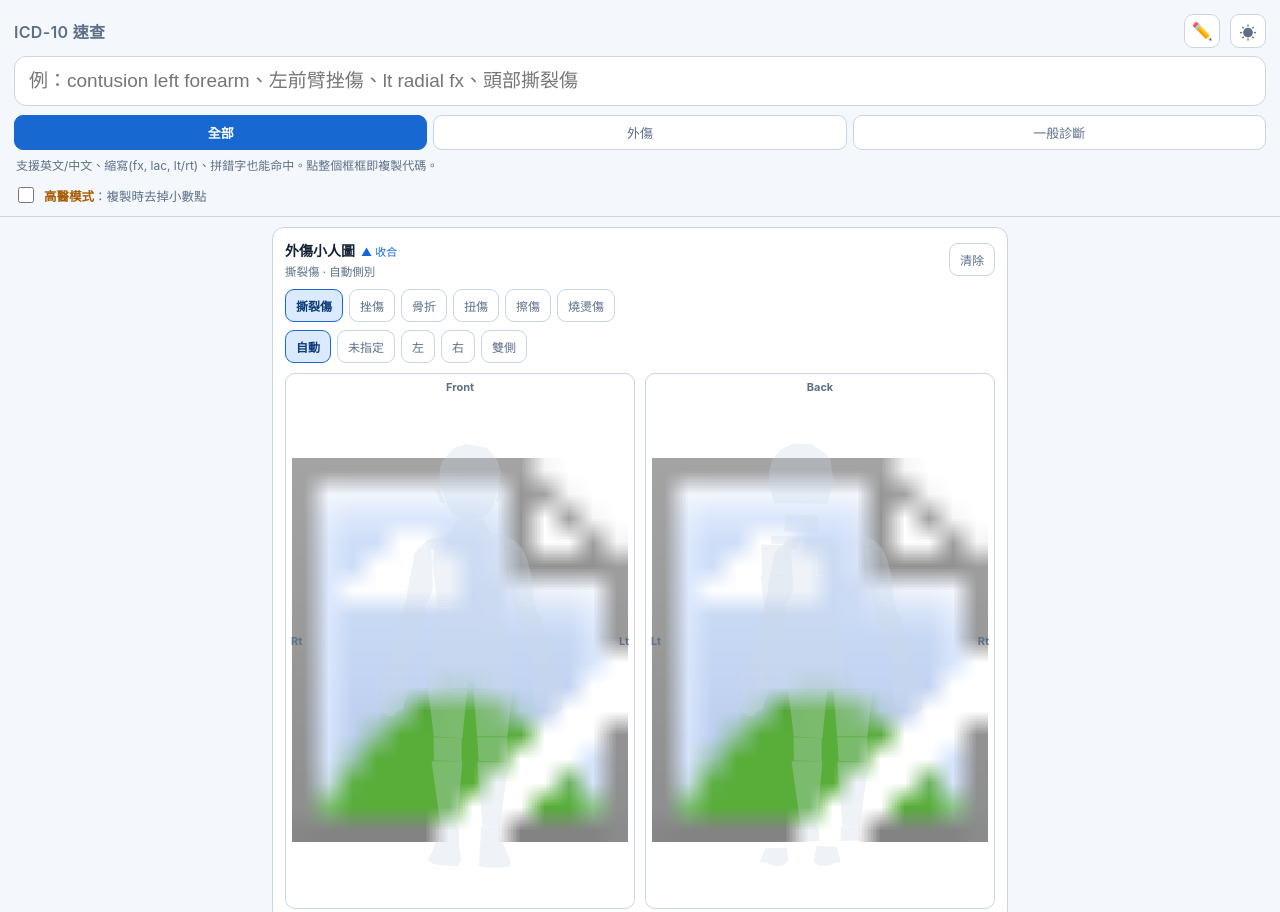
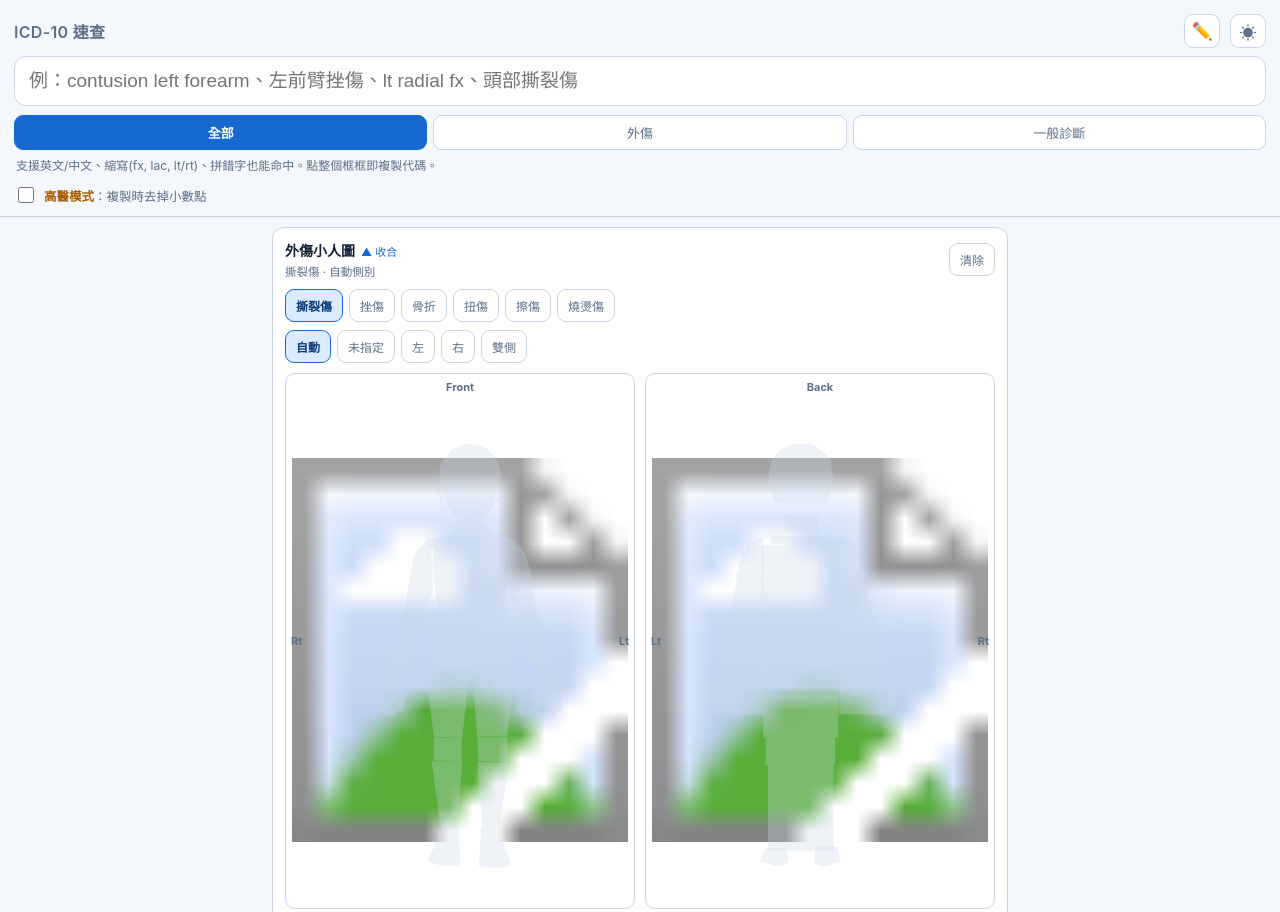
Before and after one commit to xyzKIWI/icd10-ed-quickref, a plain HTML site: page src/template.html in a window 1280 px wide. Shown: the top 912 px of the page. Drawn offline with Linux system fonts and the light colour scheme.

Commit message:
fix: 背面鬼影(正面四肢座標不合背面底圖)→改用原始背面四肢座標+使用者新軀幹; 臉部撕裂→S01.8(含S01.82),頭皮S01.0歸頭部
Co-Authored-By: Claude Opus 4.8 <noreply@anthropic.com>

```diff
--- a/src/template.html
+++ b/src/template.html
@@ -240,6 +240,7 @@
 
 
 
+
         </svg>
       </div>
       <div class="figure-pane">
@@ -256,26 +257,27 @@
           <polygon class="zone" data-part="foot" data-side="left" points="243.7,970.4 232.7,998.1 234.4,999.8 248.2,1001.5 256.8,1006.7 262,1006.7 263.7,1008.4 279.3,1008.4 286.2,1005 293.8,997.1 290.5,968.8"><title>左足跟</title></polygon>
           <polygon class="zone" data-part="foot" data-side="right" points="353.8,965.4 348.8,998.8 355.1,1005 362,1008.4 377.5,1008.4 379.2,1006.7 384.4,1006.7 393,1001.5 406.8,999.8 398.9,967.1"><title>右足跟</title></polygon>
           <polygon class="zone" data-part="upper_back" data-side="" points="257.1,296.1 257.1,314.5 285.4,314.5 288.8,381.2 248.7,382.9 233.7,382.9 240.4,437.9 242.1,451.3 398.9,449.6 405.6,407.9 407.2,384.5 383.9,381.2 353.8,382.9 353.8,317 390.5,318.6 393.9,299.5"><title>上背/胸背</title></polygon>
-          <polygon class="zone" data-part="shoulder" data-side="left" points="290.6,306 278.8,319.9 310.5,327.2 322.2,298.9"><title>左肩部</title></polygon>
-          <polygon class="zone" data-part="elbow" data-side="left" points="242.9,449.9 242.9,456.8 239.4,458.6 237.7,462 237.7,468.9 234.3,470.6 234.3,479.2 230.8,481 230.8,484.4 228.8,495.1 237.1,494.4 252.1,496 280.5,500.1 288.8,447.7"><title>左肘部</title></polygon>
-          <polygon class="zone" data-part="elbow" data-side="right" points="479,447.7 489,496.1 539.7,494.9 539.7,484.6 538,482.8 534.6,469 532.8,469 527.7,462.2 527.7,458.7 525.9,457 525.9,446.6"><title>右肘部</title></polygon>
-          <polygon class="zone" data-part="forearm" data-side="left" points="225.6,496.6 225.6,517.3 223.9,522.5 220.5,524.2 220.5,543.1 217,544.9 213.7,561.1 212,572.8 248.7,572.8 267.1,539.4 275.4,501.1"><title>左前臂</title></polygon>
-          <polygon class="zone" data-part="forearm" data-side="right" points="490.6,496.1 505.7,544.4 520.7,571.1 552.4,571.1 556.7,550.2 553.2,548.4 553.2,529.5 549.8,527.8 544.6,495"><title>右前臂</title></polygon>
-          <polygon class="zone" data-part="wrist" data-side="left" points="215.4,571.1 205.4,586.2 250.4,591.2 250.4,574.5 228.7,572.8"><title>左手腕</title></polygon>
-          <polygon class="zone" data-part="wrist" data-side="right" points="520.6,571.1 527.3,597.8 574.1,597.8 567.4,587.8 560.7,582.8 555.7,571.1"><title>右手腕</title></polygon>
-          <polygon class="zone" data-part="hand" data-side="left" points="208.7,584.5 190.4,597.8 178.7,616.2 180.4,632.9 197,621.2 187,664.6 195.4,678.8 207,685.5 220.4,683.9 227.3,674.1 240.4,669.6 242.1,657.9 250.4,634.5 247.1,591.2"><title>左手部</title></polygon>
-          <polygon class="zone" data-part="hand" data-side="right" points="519,599.5 517.3,627.9 527.3,671.2 539,666.2 547.4,677.9 564,682.9 582.4,669.6 582.4,637.9 594.1,636.2 579.1,599.5"><title>右手部</title></polygon>
-          <polygon class="zone" data-part="thigh" data-side="left" points="293.2,628.3 305.5,729.3 367.2,732.6 377.7,628.3"><title>左大腿</title></polygon>
-          <polygon class="zone" data-part="thigh" data-side="right" points="391.1,629.9 398.9,729.3 463.9,729.3 475.6,629.9"><title>右大腿</title></polygon>
-          <polygon class="zone" data-part="knee" data-side="left" points="305.1,730.9 305.5,781 365.5,782.6 365.5,732.6"><title>左膝部</title></polygon>
-          <polygon class="zone" data-part="knee" data-side="right" points="398.9,730.9 402.2,782.6 465.6,782.6 463.7,730.9"><title>右膝部</title></polygon>
-          <polygon class="zone" data-part="lower_leg" data-side="left" points="300.6,782.5 320.5,925 355.5,923.4 367.2,782.6"><title>左小腿</title></polygon>
-          <polygon class="zone" data-part="lower_leg" data-side="right" points="399.4,784.5 410.5,922.7 447.2,922.7 467.5,784.2"><title>右小腿</title></polygon>
-          <polygon class="zone" data-part="ankle" data-side="left" points="322.2,923.4 312.1,955.1 360.5,955.1 358.9,923.4"><title>左腳踝</title></polygon>
-          <polygon class="zone" data-part="ankle" data-side="right" points="407.2,923.4 406.2,953.9 450.6,953.3 447.3,943.4 445.6,938.3 448.9,923.4"><title>右腳踝</title></polygon>
-          <polygon class="zone" data-part="shoulder" data-side="right" points="450.6,295.5 462.3,323.9 470.6,320.5 484,325.5 499,327.2 480.6,308.3 472.3,303.3"><title>右肩部</title></polygon>
-          <polygon class="zone" data-part="upper_arm" data-side="left" points="275.4,319.9 263.8,336.6 258.8,363.3 253.8,386.7 250.4,406.7 247.1,428.4 243.7,445.1 242.1,450.1 275.4,446.7 287.1,446.7 293.8,436.7 302.1,418.4 303.8,405 302.1,368.3 300.5,338.3 298.8,324.9"><title>左上臂</title></polygon>
-          <polygon class="zone" data-part="upper_arm" data-side="right" points="458.9,324.9 462.3,350 465.6,370 465.6,391.7 470.6,410 474,428.4 475.6,440.1 479,448.4 500.7,445.1 519,445.1 522.3,443.4 520.7,423.4 517.3,405 515.7,386.7 512.3,368.3 507.3,350 500.7,333.3 495.6,326.6 477.3,321.6"><title>右上臂</title></polygon>
+          <polygon class="zone" data-part="shoulder" data-side="left" points="239.6,299.9 236.2,299.9 234.4,301.7 231,301.7 229.3,303.4 227.5,303.4 225.8,305.1 224.1,305.1 222.4,306.8 220.6,306.8 218.9,308.6 217.2,308.6 210.3,315.5 205.1,315.5 205.1,318.9 239.6,318.9"><title>左肩部</title></polygon>
+          <polygon class="zone" data-part="shoulder" data-side="right" points="403.4,299.9 403.4,318.9 436.1,318.9 436.1,315.5 431,315.5 424.1,308.6 422.3,308.6 420.6,306.8 418.9,306.8 417.2,305.1 415.4,305.1 413.7,303.4 412,303.4 410.3,301.7 406.8,301.7 405.1,299.9"><title>右肩部</title></polygon>
+          <polygon class="zone" data-part="upper_arm" data-side="left" points="239.6,318.9 205.1,318.9 198.2,331 191.3,331 191.3,351.7 186.2,355.1 186.2,374.1 182.7,375.8 181,405.1 177.6,406.8 177.6,422.3 174.1,424.1 172.4,451.6 168.9,453.4 168.9,458.5 239.6,458.5"><title>左上臂</title></polygon>
+          <polygon class="zone" data-part="upper_arm" data-side="right" points="403.4,318.9 403.4,458.5 472.3,458.5 472.3,453.4 468.9,451.6 467.2,424.1 463.7,422.3 463.7,406.8 460.3,405.1 458.5,375.8 455.1,374.1 455.1,355.1 449.9,351.7 449.9,331 443,331 436.1,318.9"><title>右上臂</title></polygon>
+          <polygon class="zone" data-part="elbow" data-side="left" points="155.1,494.7 155.1,505.1 239.6,505.1 239.6,458.5 168.9,458.5 168.9,465.4 163.8,468.9 160.3,475.8 160.3,486.1 156.9,487.8 156.9,493"><title>左肘部</title></polygon>
+          <polygon class="zone" data-part="elbow" data-side="right" points="403.4,458.5 403.4,505.1 486.1,505.1 486.1,494.7 484.4,493 484.4,487.8 480.9,486.1 480.9,475.8 477.5,468.9 472.3,465.4 472.3,458.5"><title>右肘部</title></polygon>
+          <polygon class="zone" data-part="forearm" data-side="left" points="151.7,506.8 151.7,532.7 146.5,537.8 146.5,562 141.4,567.1 139.6,579.2 134.5,589.5 239.6,589.5 239.6,505.1 155.1,505.1"><title>左前臂</title></polygon>
+          <polygon class="zone" data-part="forearm" data-side="right" points="403.4,505.1 403.4,589.5 508.5,589.5 503.4,584.4 499.9,567.1 494.7,562 494.7,537.8 489.6,532.7 489.6,506.8 486.1,505.1"><title>右前臂</title></polygon>
+          <polygon class="zone" data-part="wrist" data-side="left" points="124.1,593 124.1,615.4 239.6,615.4 239.6,589.5 131,589.5"><title>左手腕</title></polygon>
+          <polygon class="zone" data-part="wrist" data-side="right" points="403.4,589.5 403.4,615.4 518.9,615.4 518.9,594.7 515.4,591.3 510.2,589.5"><title>右手腕</title></polygon>
+          <polygon class="zone" data-part="hand" data-side="left" points="112,615.4 108.6,624 108.6,634.4 117.2,639.5 118.9,668.8 122.4,674 127.6,674 134.5,682.6 151.7,680.9 239.6,682.6 239.6,615.4"><title>左手部</title></polygon>
+          <polygon class="zone" data-part="hand" data-side="right" points="403.4,682.6 417.2,680.9 506.8,682.6 513.7,674 518.9,674 522.3,668.8 524,639.5 532.7,634.4 532.7,624 529.2,615.4 403.4,615.4"><title>右手部</title></polygon>
+          <polygon class="zone" data-part="thigh" data-side="left" points="239.6,639.5 239.6,730.9 320.6,730.9 320.6,639.5"><title>左大腿</title></polygon>
+          <polygon class="zone" data-part="thigh" data-side="right" points="320.6,639.5 320.6,730.9 401.6,730.9 401.6,639.5"><title>右大腿</title></polygon>
+          <polygon class="zone" data-part="knee" data-side="left" points="244.8,730.9 244.8,791.2 320.6,791.2 320.6,730.9"><title>左膝部</title></polygon>
+          <polygon class="zone" data-part="knee" data-side="right" points="320.6,730.9 320.6,791.2 394.8,791.2 394.8,730.9"><title>右膝部</title></polygon>
+          <polygon class="zone" data-part="lower_leg" data-side="left" points="250,791.2 250,946.4 320.6,946.4 320.6,791.2"><title>左小腿</title></polygon>
+          <polygon class="zone" data-part="lower_leg" data-side="right" points="320.6,791.2 320.6,946.4 391.3,946.4 391.3,791.2"><title>右小腿</title></polygon>
+          <polygon class="zone" data-part="ankle" data-side="left" points="250,946.4 250,975.7 320.6,975.7 320.6,946.4"><title>左腳踝</title></polygon>
+          <polygon class="zone" data-part="ankle" data-side="right" points="320.6,946.4 320.6,975.7 391.3,975.7 391.3,946.4"><title>右腳踝</title></polygon>
+
 
 
 
@@ -542,7 +544,7 @@ const ANATOMICAL_MAP={
     fracture:injuryEntry("S02.0","frontal vault skull"),
     sprain:noEntry("forehead")
   },
-  face:injuryMap("S00","S01",["S02.2","S02.3","S02.4","S02.5","S02.6","S02.8"],"S03","face"),
+  face:injuryMap("S00.8","S01.8",["S02.2","S02.3","S02.4","S02.5","S02.6","S02.8"],"S03","face other part head"),   // 臉→S01.8 其他頭部(含S01.82),頭皮 S01.0 歸 head
   eye:{
     abrasion:injuryEntry(["S00.1","S05"],"eye eyelid orbit"),
     contusion:injuryEntry(["S00.1","S05"],"eye eyelid orbit"),
```
